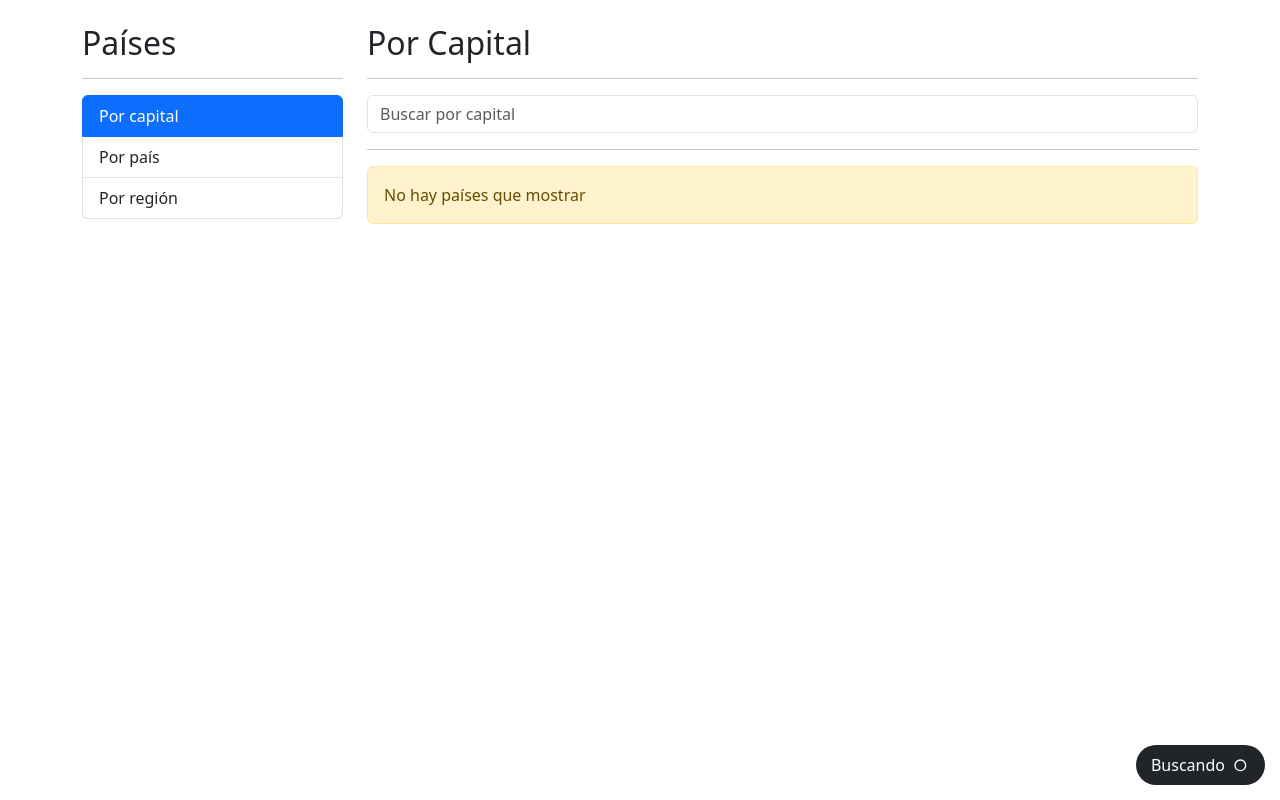
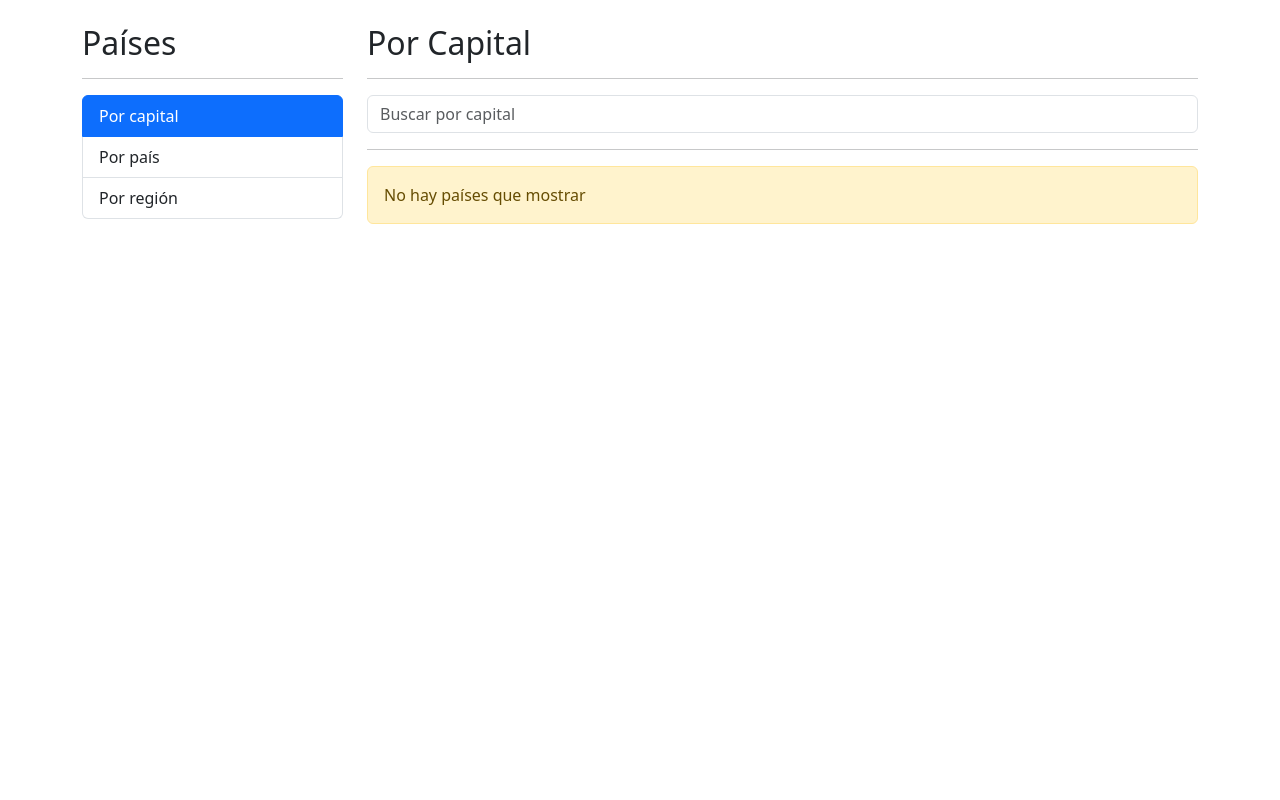
Before and after one commit to GermanPalencia1/curso-angular-04countrySpa, an Angular app: page /countries/by-capital in a window 1280 px wide. Built offline with nearby package versions, Linux system fonts and the light colour scheme.

Commit message:
Show and hide spinner

```diff
--- a/src/app/countries/pages/by-capital-page/by-capital-page.component.html
+++ b/src/app/countries/pages/by-capital-page/by-capital-page.component.html
@@ -15,7 +15,7 @@
 <div class="row">
   <div class="col">
     <hr>
-    <shared-loading-spinner></shared-loading-spinner>
+    <shared-loading-spinner *ngIf="isLoading"></shared-loading-spinner>
     <countries-table [countries]="countries"></countries-table>
   </div>
 </div>
--- a/src/app/countries/pages/by-capital-page/by-capital-page.component.ts
+++ b/src/app/countries/pages/by-capital-page/by-capital-page.component.ts
@@ -13,13 +13,18 @@
 export class ByCapitalPageComponent {
 
   public countries: Country[] = [];
+  public isLoading: boolean = false;
 
   constructor (private countriesService: CountriesService) {}
 
   searchByCapital(term: string): void {
+
+    this.isLoading = true;
+
     this.countriesService.searchCapital(term)
     .subscribe(countries => {
       this.countries = countries;
+      this.isLoading = false;
     });
   }
 
--- a/src/app/countries/services/countries.service.ts
+++ b/src/app/countries/services/countries.service.ts
@@ -18,7 +18,7 @@
     //Capturar errores a través del pipe
     .pipe(
       catchError(() => of([])),
-      delay(2000)
+      delay(1000)
     );
   }
 
```
